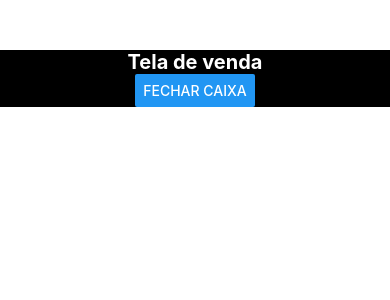
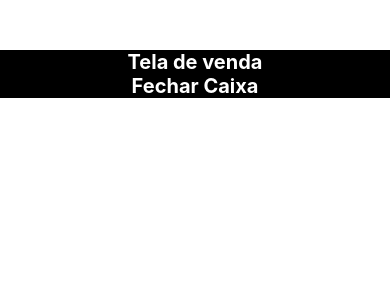
Before and after one commit to Lim4S2/LucraMais--App, a React Native app: screen /venda in a window 390 px wide. Shown: the top 300 px of the page. Built offline with nearby package versions, Linux system fonts and the light colour scheme.

Commit message:
Botões+Rotas

```diff
--- a/App.js
+++ b/App.js
@@ -210,9 +210,10 @@ export default function App() {
         <Route path="/venda" element={<Venda />} />
         <Route path="/fechamento" element={<Fechamento />} />
         <Route path="/atualizar-prod" element={<AtualizarProd />} />
+        <Route path="/home" element={<Home />} />
 
-        {/* Rotas de Tabs com navegação */}
-        <Route path="/home" element={<Tabs   />} />
+        {/* Rotas de Tabs com navegação
+        <Route path="/home" element={<Tabs   />} />*/}
       </Routes>
     </Router>
   );
--- a/package.json
+++ b/package.json
@@ -27,7 +27,7 @@
     "react-native-safe-area-context": "4.10.1",
     "react-native-screens": "3.31.1",
     "react-native-web": "~0.19.10",
-    "react-router-dom": "^6.25.1"
+    "react-router-dom": "^6.26.0"
   },
   "devDependencies": {
     "@babel/core": "^7.20.0"
--- a/src/pages/fechamento/index.js
+++ b/src/pages/fechamento/index.js
@@ -1,12 +1,16 @@
 import React from "react"
 import {View, Text, Button} from "react-native"
 import styles from "./style"
+import { useNavigate } from "react-router-dom"
 
 export default function Fechamento({navigation}) {
+
+    const navigate = useNavigate();
+
     return(
         <View style={styles.container}>
             <Text style={styles.text}>Tela de fechamento</Text>
-            <Button title="Voltar para a tela Inicial" onPress={() => navigation.navigate("Home")}/>
+            <Button title="Voltar para a tela Inicial" onPress={() => navigate("/Home")}/>
         </View>
     )
 }
--- a/src/pages/preload/index.js
+++ b/src/pages/preload/index.js
@@ -43,11 +43,11 @@ export default function Preload({navigation}) {
                     source={require("../../images/terra.png")} style={{...styles.terra, width: terra}}/>
             </Animatable.View>
 
-            {/*<Text onPress={() => navigation.navigate("Login")}
+            <Text onPress={() => navigate("Login")}
                 style={{
                     padding: 10
                 }}
-                >Próxima página</Text>*/}
+                >Próxima página</Text>
         </View>
     )
 }
--- a/src/pages/venda/index.js
+++ b/src/pages/venda/index.js
@@ -1,13 +1,22 @@
 import React from "react"
-import {View, Text, Button} from "react-native"
+import {View, Text, Button, TouchableOpacity} from "react-native"
 import styles from "./style"
+import { useNavigate } from "react-router-dom";
+
 
 export default function Venda({navigation}) {
+
+    const navigate = useNavigate();
+
     return(
         <View style={styles.container}>
             <Text style={styles.text}>Tela de venda</Text>
 
-            <Button title="Fechar caixa" onPress={() => navigation.navigate("Fechamento")}/>
+        <TouchableOpacity onPress={() => navigate("/Fechamento")} style={styles.buttom}>
+            <Text style={styles.text}>Fechar Caixa</Text>
+        </TouchableOpacity>
+
         </View>
+
     )
 }
```
Also changed, not shown: 1 other file (tests, documents, lock files or other folders).
